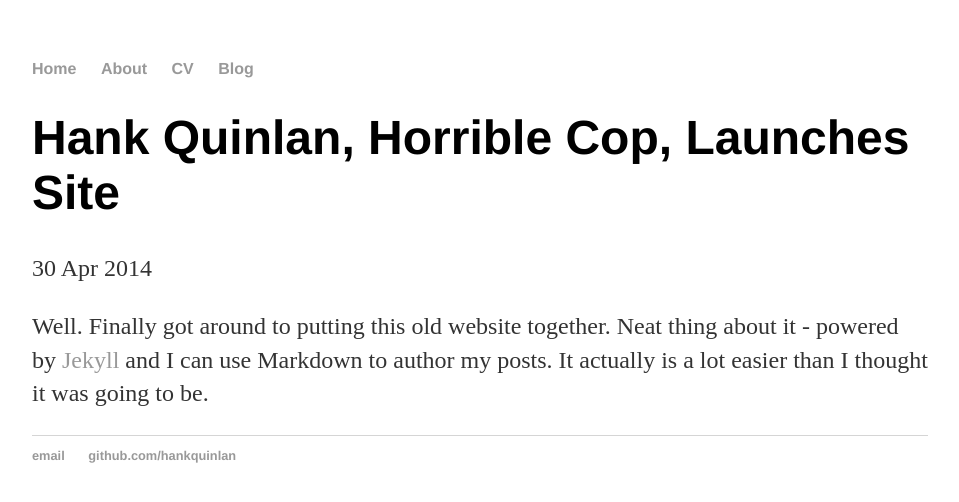
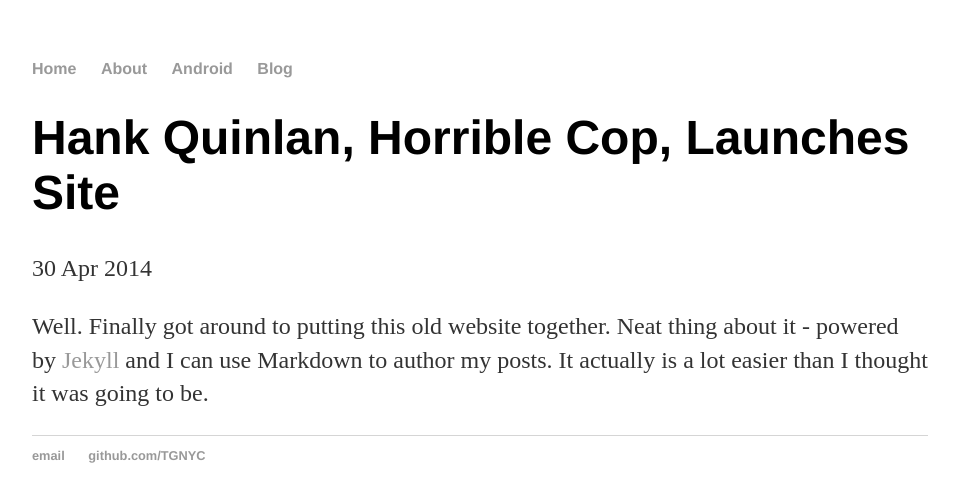
Before and after one commit to TGNYC/old, a Jekyll site: the page built from _posts/2014-04-30-hank-quinlan-site-launched.md, in a window 1280 px wide. Shown: the top 502 px of the page, without its empty margins (160-1119 px from the left). Built offline with Jekyll 4.4.1, drawn with Linux system fonts in a browser that asks for light colours.

Commit message:
Update default.html

```diff
--- a/_layouts/default.html
+++ b/_layouts/default.html
@@ -10,7 +10,7 @@
 	    		<ul>
 	        		<li><a href="/">Home</a></li>
 		        	<li><a href="/about">About</a></li>
-	        		<li><a href="/cv">CV</a></li>
+	        		<li><a href="/cv">Android</a></li>
 	        		<li><a href="/blog">Blog</a></li>
 	    		</ul>
 			</nav>
@@ -21,8 +21,8 @@
 			</div><!-- /.container -->
 			<footer>
 	    		<ul>
-	        		<li><a href="mailto:hankquinlanhub@gmail.com">email</a></li>
-	        		<li><a href="https://github.com/hankquinlan">github.com/hankquinlan</a></li>
+	        		<li><a href="mailto:TGNYC0@gmail.com">email</a></li>
+	        		<li><a href="https://github.com/TGNYC">github.com/TGNYC</a></li>
 				</ul>
 			</footer>
 		</body>
```
